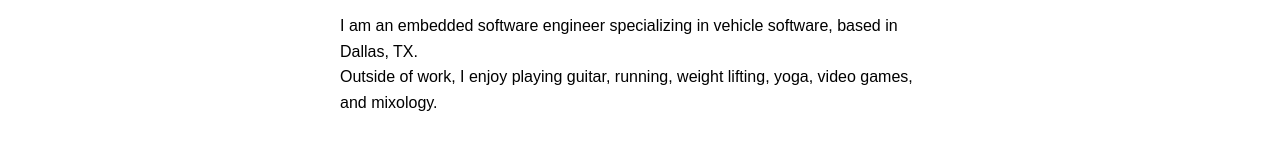
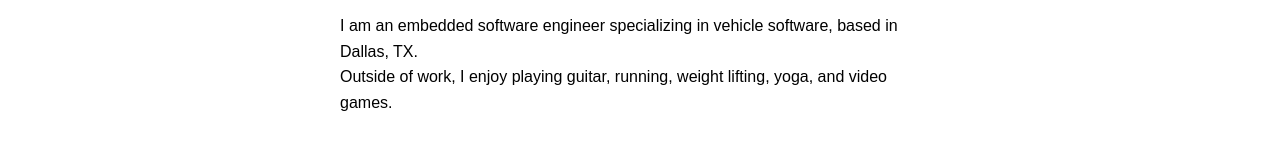
Before and after one commit to andrewpvo/andrewpvo.github.io, a plain HTML site: page index.html in a window 1280 px wide. Shown: the part 143-292 px from the top of the page. Drawn offline with Linux system fonts and the light colour scheme.

Commit message:
Sync index.html hobbies list with dev version
Co-Authored-By: Claude Sonnet 4.6 <noreply@anthropic.com>

```diff
--- a/index.html
+++ b/index.html
@@ -26,7 +26,7 @@
     <section class="about">
       <h1>About Me</h1>
       <p>I am an embedded software engineer specializing in vehicle software, based in Dallas, TX.</p>
-      <p>Outside of work, I enjoy playing guitar, running, weight lifting, yoga, video games, and mixology.</p>
+      <p>Outside of work, I enjoy playing guitar, running, weight lifting, yoga, and video games.</p>
     </section>
   </main>
 </body>
```
